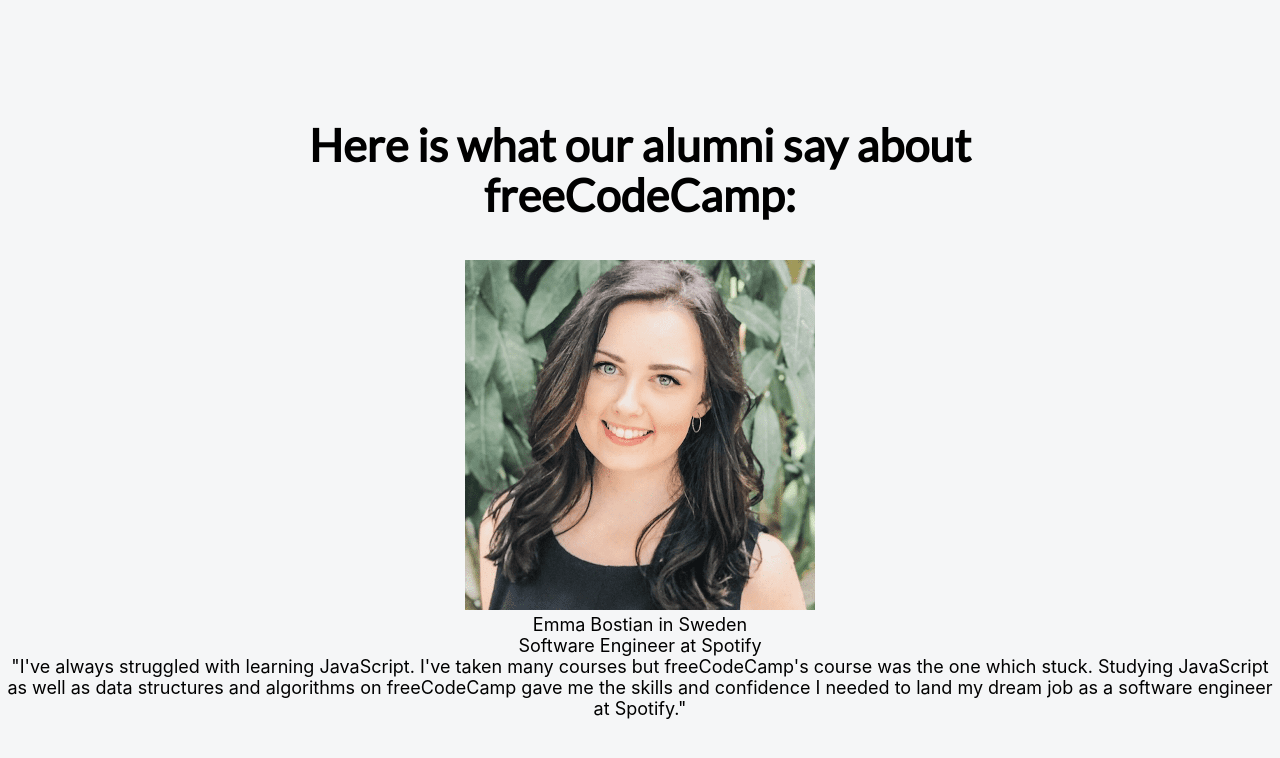
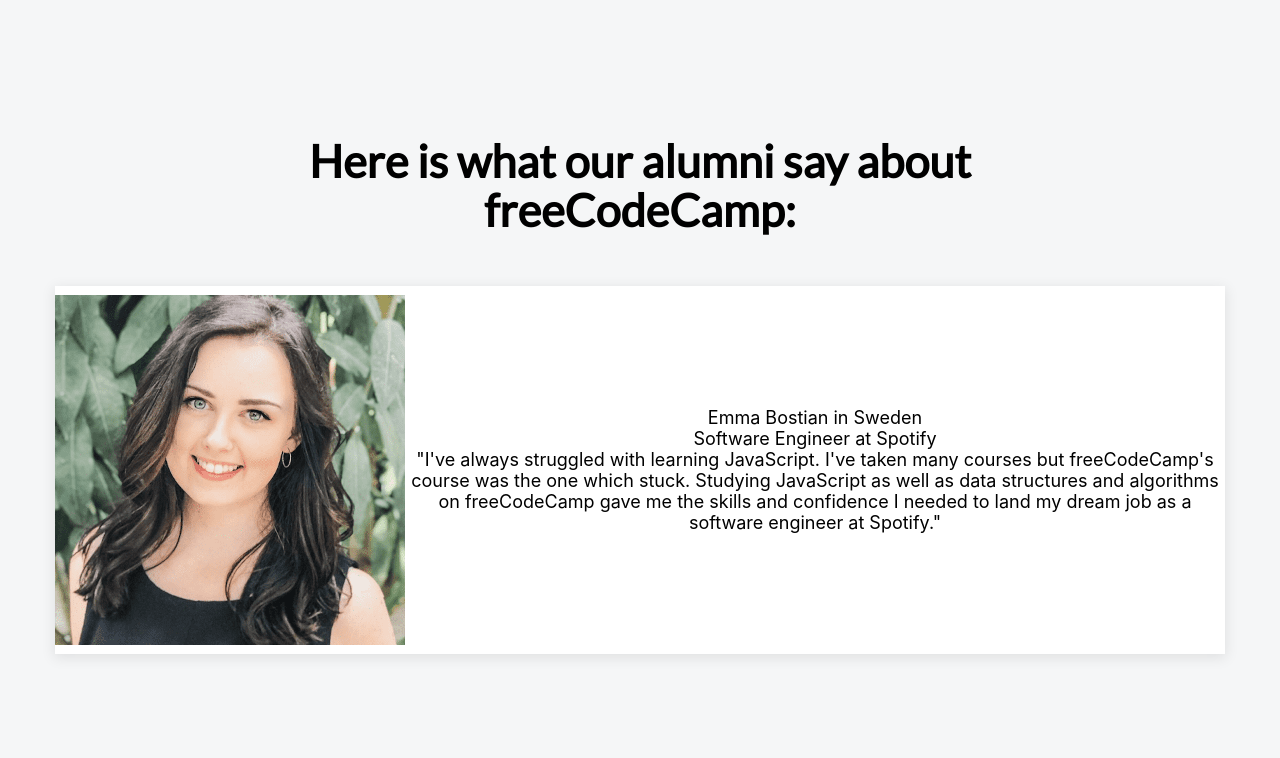
Before and after one commit to rfloresj/react-freeCodeCamp, a React (Create React App) app: page / in a window 1280 px wide. Shown: the top 758 px of the page. Built offline with nearby package versions, Linux system fonts and the light colour scheme.

Commit message:
styling-testimony-container

```diff
--- a/src/components/Testimony.js
+++ b/src/components/Testimony.js
@@ -1,4 +1,5 @@
 import React from "react";
+import "../stylesheets/Testimony.css";
 
 function Testimony() {
   return (
--- a/src/stylesheets/Testimony.css
+++ b/src/stylesheets/Testimony.css
@@ -0,0 +1,10 @@
+.testimony-container {
+  width: 1170px;
+  height: 368px;
+  margin: 10px 10px 50px;
+  display: flex;
+  align-items: center;
+  justify-content: center;
+  background-color: #ffffff;
+  box-shadow: 0 3px 13px 1px rgb(0 0 0 / 9%);
+}
```
